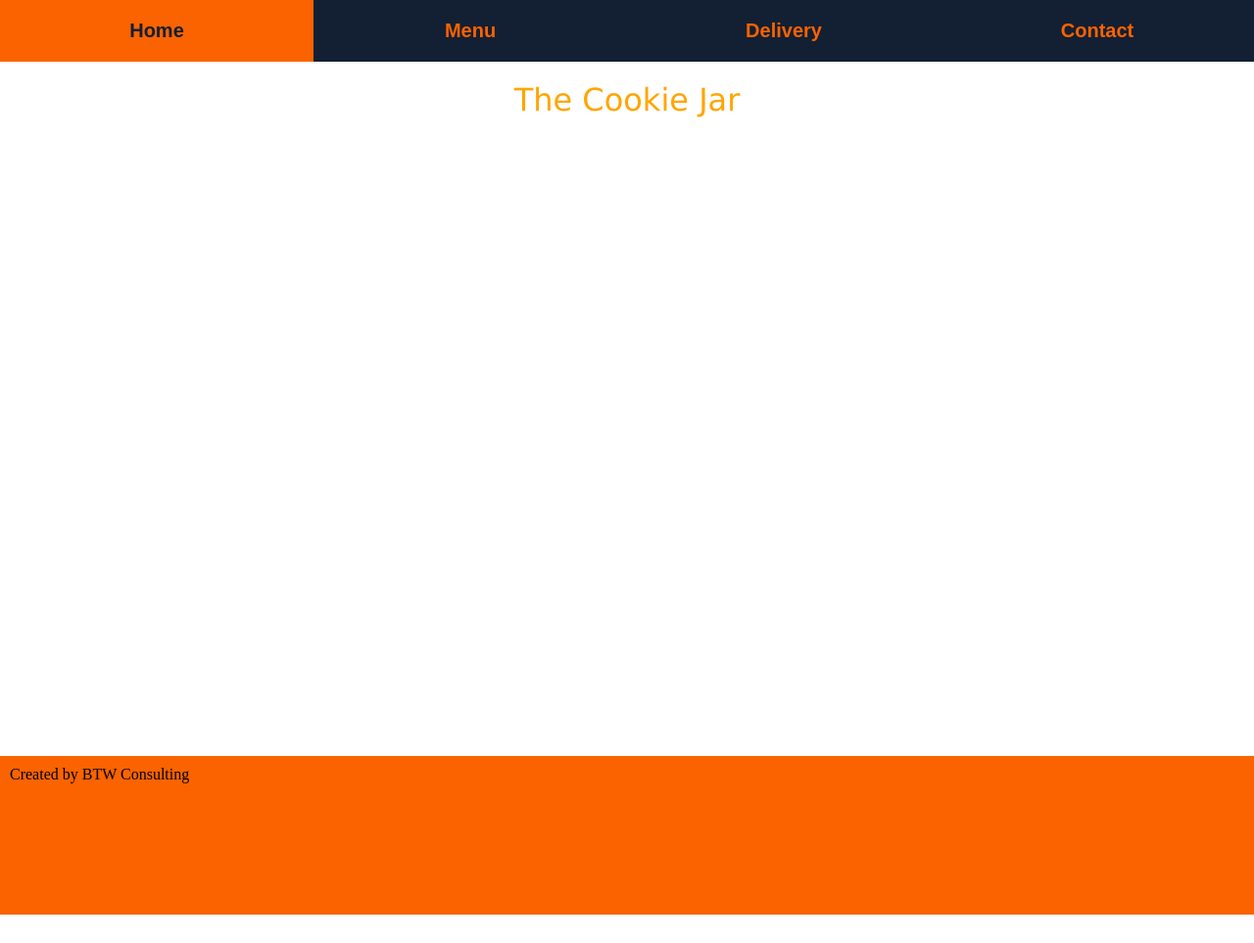
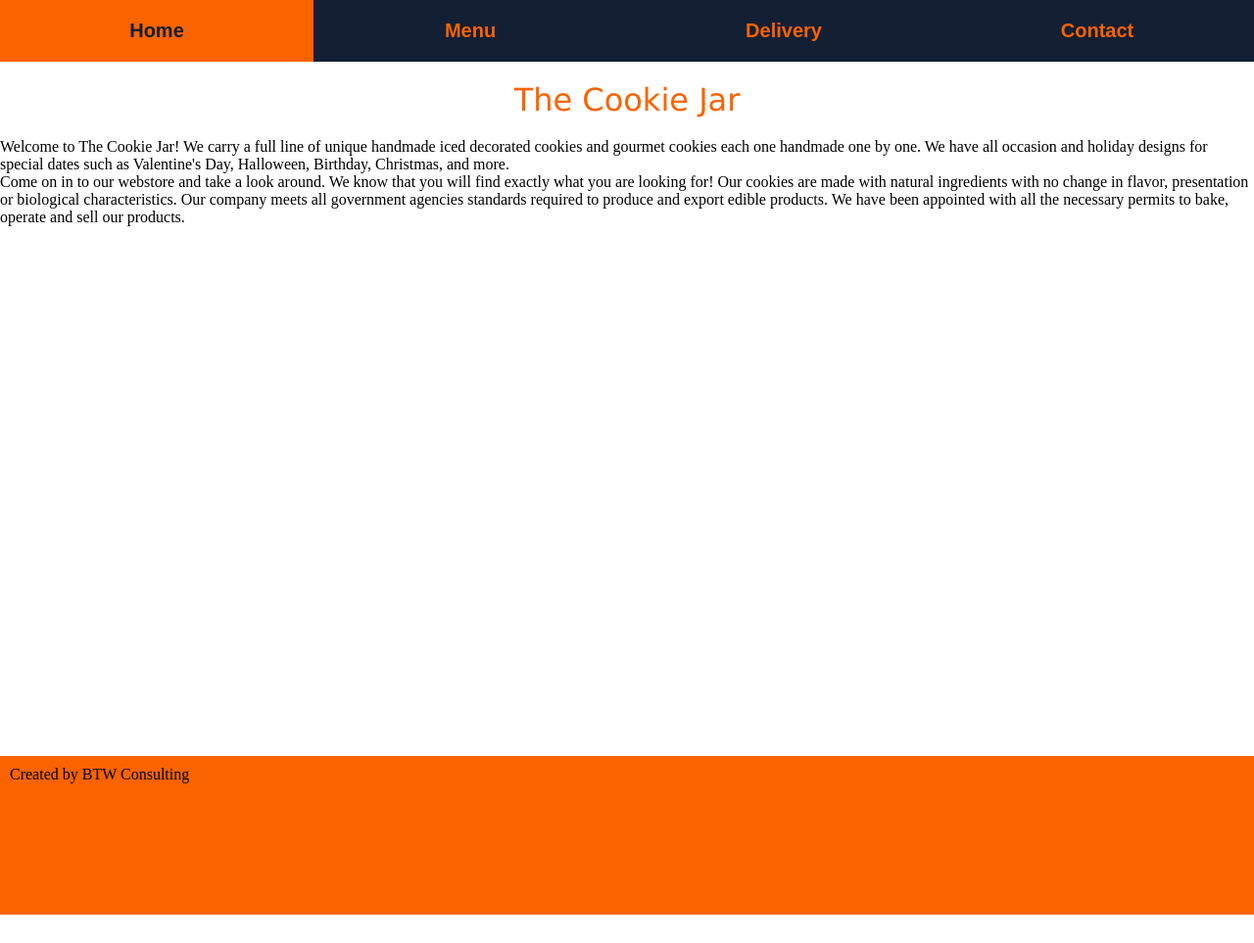
Before and after one commit to burn123/BTW250Final, a Jekyll site: the page built from index.html, in a window 1280 px wide. Shown: the whole page at 98% size. Built offline with Jekyll 4.4.1, drawn with Linux system fonts in a browser that asks for light colours.

Commit message:
Add content from website

```diff
--- a/index.html
+++ b/index.html
@@ -4,4 +4,11 @@
 header_text: The Cookie Jar
 ---
 <div class="index-content">
+    <p>
+        Welcome to The Cookie Jar! We carry a full line of unique handmade iced decorated cookies and gourmet cookies each one handmade one by one. We have all occasion and holiday designs for special dates such as Valentine's Day, Halloween, Birthday, Christmas, and more.
+    </p>
+
+    <p>
+        Come on in to our webstore and take a look around. We know that you will find exactly what you are looking for! Our cookies are made with natural ingredients with no change in flavor, presentation or biological characteristics. Our company meets all government agencies standards required to produce and export edible products. We have been appointed with all the necessary permits to bake, operate and sell our products.
+    </p>
 </div>
```
Also changed, not shown: css/main.scss (+3 -5 lines), dist/all.min.css.
